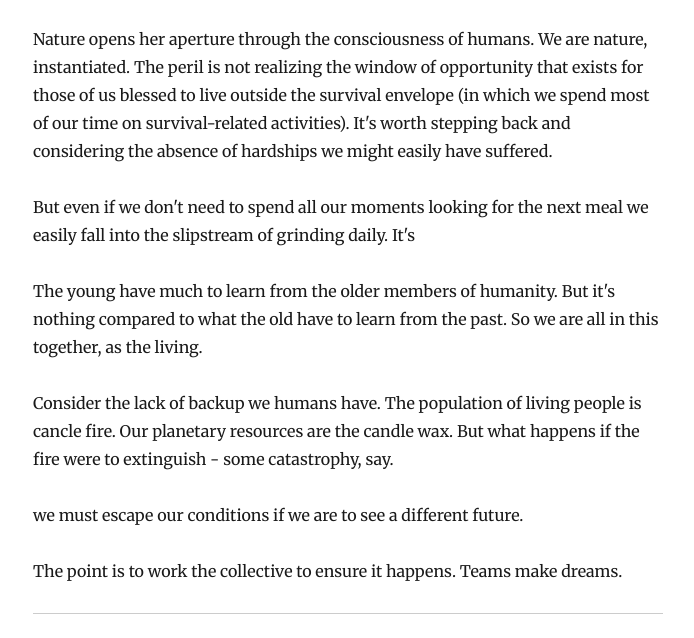
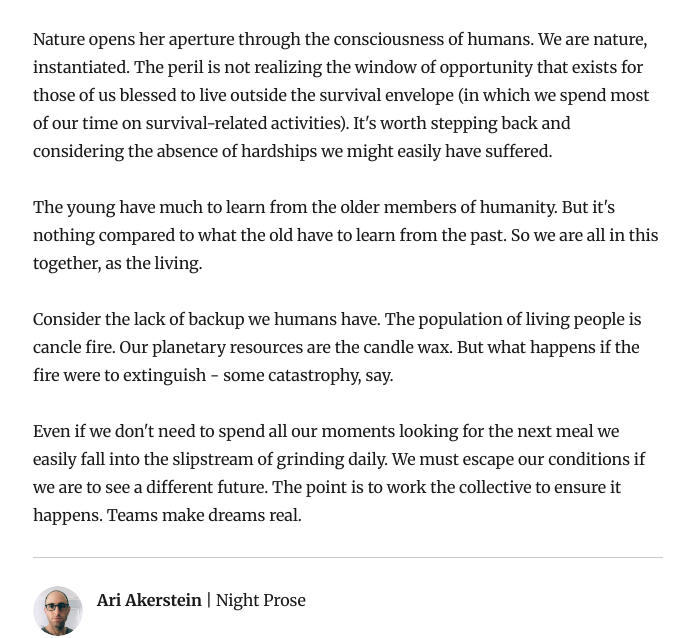
Before and after one commit to ariakerstein/gatsby-blog-2020, a Gatsby site: page /Aperture/ in a window 1280 px wide. Shown: the part 170-808 px from the top of the page, without its empty margins (292-986 px from the left). Built offline with nearby package versions, Linux system fonts and the light colour scheme; Gatsby itself is replaced by a stand-in of ours; some packages are replaced by stand-ins of ours.

Commit message:
update aperture

```diff
--- a/content/blog/Aperture/index.md
+++ b/content/blog/Aperture/index.md
@@ -8,13 +8,9 @@ categories: [Essays]
 
 Nature opens her aperture through the consciousness of humans. We are nature, instantiated. The peril is not realizing the window of opportunity that exists for those of us blessed to live outside the survival envelope (in which we spend most of our time on survival-related activities). It's worth stepping back and considering the absence of hardships we might easily have suffered.
 
-But even if we don't need to spend all our moments looking for the next meal we easily fall into the slipstream of grinding daily. It's
-
 
 The young have much to learn from the older members of humanity. But it's nothing compared to what the old have to learn from the past. So we are all in this together, as the living.
 
 Consider the lack of backup we humans have. The population of living people is cancle fire. Our planetary resources are the candle wax. But what happens if the fire were to extinguish - some catastrophy, say.
 
-we must escape our conditions if we are to see a different future.
-
-The point is to work the collective to ensure it happens. Teams make dreams.
+Even if we don't need to spend all our moments looking for the next meal we easily fall into the slipstream of grinding daily. We must escape our conditions if we are to see a different future. The point is to work the collective to ensure it happens. Teams make dreams real.
```
